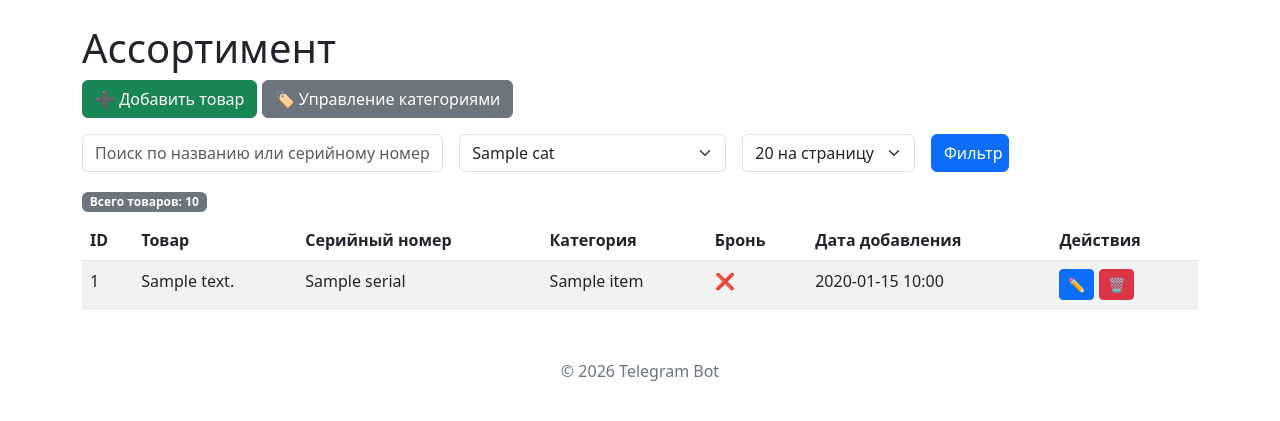
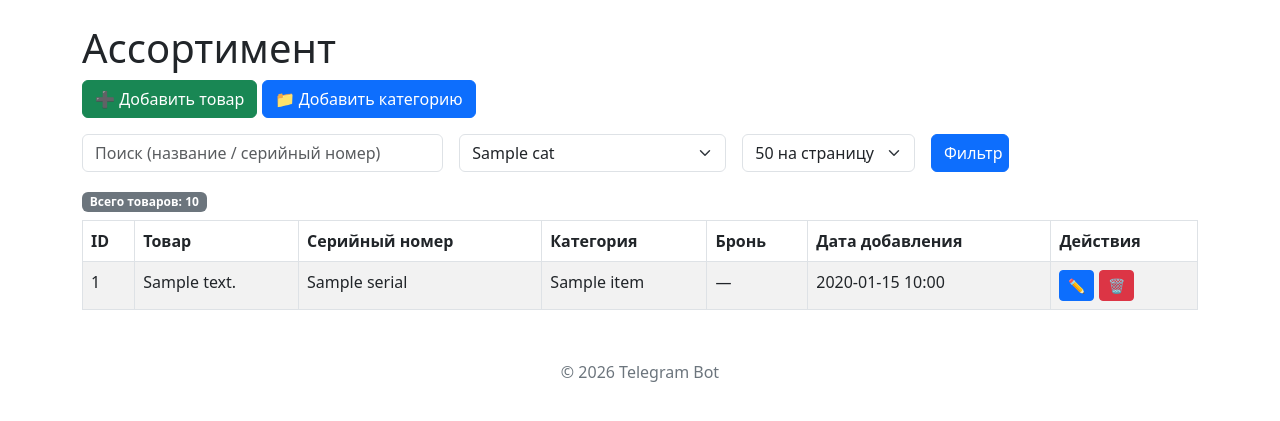
Before and after one commit to NextApple-Bot/telegram-bot, a Python web app: template web_admin/templates/assortment.html in a window 1280 px wide. Shown: the part 56-477 px from the top of the page. Run offline with Jinja, Linux system fonts and the light colour scheme; the template is opened without the code that fills it: most values are stand-ins (such as "Sample title", 1, 10 or a date in 2020).

Commit message:
Update assortment.html

```diff
--- a/web_admin/templates/assortment.html
+++ b/web_admin/templates/assortment.html
@@ -6,15 +6,15 @@
 
 <div class="row mb-3">
     <div class="col">
-        <a href="/admin/assortment/add" class="btn btn-success">➕ Добавить товар</a>
-        <a href="/admin/assortment/categories" class="btn btn-secondary">🏷️ Управление категориями</a>
+        <button class="btn btn-success" data-bs-toggle="modal" data-bs-target="#addItemModal">➕ Добавить товар</button>
+        <button class="btn btn-primary" data-bs-toggle="modal" data-bs-target="#addCategoryModal">📁 Добавить категорию</button>
     </div>
 </div>
 
-<!-- Форма поиска и фильтрации -->
+<!-- Фильтры и поиск -->
 <form method="get" class="row g-3 mb-3">
     <div class="col-md-4">
-        <input type="text" class="form-control" name="search" placeholder="Поиск по названию или серийному номеру" value="{{ search or '' }}">
+        <input type="text" class="form-control" name="search" placeholder="Поиск (название / серийный номер)" value="{{ search or '' }}">
     </div>
     <div class="col-md-3">
         <select name="category_id" class="form-select">
@@ -26,9 +26,9 @@
     </div>
     <div class="col-md-2">
         <select name="per_page" class="form-select">
-            <option value="20" {% if per_page == 20 %}selected{% endif %}>20 на страницу</option>
             <option value="50" {% if per_page == 50 %}selected{% endif %}>50 на страницу</option>
             <option value="100" {% if per_page == 100 %}selected{% endif %}>100 на страницу</option>
+            <option value="200" {% if per_page == 200 %}selected{% endif %}>200 на страницу</option>
         </select>
     </div>
     <div class="col-md-1">
@@ -42,7 +42,7 @@
     </div>
 </div>
 
-<table class="table table-striped table-hover">
+<table class="table table-striped table-bordered">
     <thead>
         <tr>
             <th>ID</th>
@@ -58,14 +58,14 @@
         {% for item in items %}
         <tr>
             <td>{{ item.id }}</td>
-            <td>{{ item.text[:100] }}{% if item.text|length > 100 %}...{% endif %}</td>
+            <td>{{ item.text }}</td>
             <td>{{ item.serial or '—' }}</td>
             <td>{{ item.category_name }}</td>
-            <td>{% if item.is_booked %}✅{% else %}❌{% endif %}</td>
+            <td>{% if item.is_booked %}✅{% else %}—{% endif %}</td>
             <td>{{ item.created_at.strftime('%Y-%m-%d %H:%M') if item.created_at else '—' }}</td>
             <td>
                 <a href="/admin/assortment/edit/{{ item.id }}" class="btn btn-sm btn-primary">✏️</a>
-                <form action="/admin/assortment/delete/{{ item.id }}" method="post" style="display:inline;" onsubmit="return confirm('Удалить товар? Он будет сохранён в архиве удалённых.');">
+                <form action="/admin/assortment/delete/{{ item.id }}" method="post" style="display:inline;" onsubmit="return confirm('Удалить товар? Он будет сохранён в архиве.');">
                     <button type="submit" class="btn btn-sm btn-danger">🗑️</button>
                 </form>
             </td>
@@ -92,4 +92,68 @@
     </ul>
 </nav>
 {% endif %}
+
+<!-- Модальное окно добавления товара -->
+<div class="modal fade" id="addItemModal" tabindex="-1">
+    <div class="modal-dialog">
+        <div class="modal-content">
+            <form action="/admin/assortment/add" method="post">
+                <div class="modal-header">
+                    <h5 class="modal-title">Добавить товар</h5>
+                    <button type="button" class="btn-close" data-bs-dismiss="modal"></button>
+                </div>
+                <div class="modal-body">
+                    <div class="mb-3">
+                        <label for="text" class="form-label">Текст товара</label>
+                        <input type="text" class="form-control" id="text" name="text" required>
+                    </div>
+                    <div class="mb-3">
+                        <label for="serial" class="form-label">Серийный номер</label>
+                        <input type="text" class="form-control" id="serial" name="serial">
+                    </div>
+                    <div class="mb-3">
+                        <label for="category_id" class="form-label">Категория</label>
+                        <select name="category_id" id="category_id" class="form-select" required>
+                            {% for cat in categories %}
+                            <option value="{{ cat.id }}">{{ cat.name }}</option>
+                            {% endfor %}
+                        </select>
+                    </div>
+                    <div class="form-check">
+                        <input type="checkbox" class="form-check-input" id="is_booked" name="is_booked">
+                        <label class="form-check-label" for="is_booked">Бронь</label>
+                    </div>
+                </div>
+                <div class="modal-footer">
+                    <button type="button" class="btn btn-secondary" data-bs-dismiss="modal">Отмена</button>
+                    <button type="submit" class="btn btn-primary">Добавить</button>
+                </div>
+            </form>
+        </div>
+    </div>
+</div>
+
+<!-- Модальное окно добавления категории -->
+<div class="modal fade" id="addCategoryModal" tabindex="-1">
+    <div class="modal-dialog">
+        <div class="modal-content">
+            <form action="/admin/assortment/add_category" method="post">
+                <div class="modal-header">
+                    <h5 class="modal-title">Добавить категорию</h5>
+                    <button type="button" class="btn-close" data-bs-dismiss="modal"></button>
+                </div>
+                <div class="modal-body">
+                    <div class="mb-3">
+                        <label for="categoryName" class="form-label">Название категории</label>
+                        <input type="text" class="form-control" id="categoryName" name="name" required>
+                    </div>
+                </div>
+                <div class="modal-footer">
+                    <button type="button" class="btn btn-secondary" data-bs-dismiss="modal">Отмена</button>
+                    <button type="submit" class="btn btn-primary">Добавить</button>
+                </div>
+            </form>
+        </div>
+    </div>
+</div>
 {% endblock %}
```
